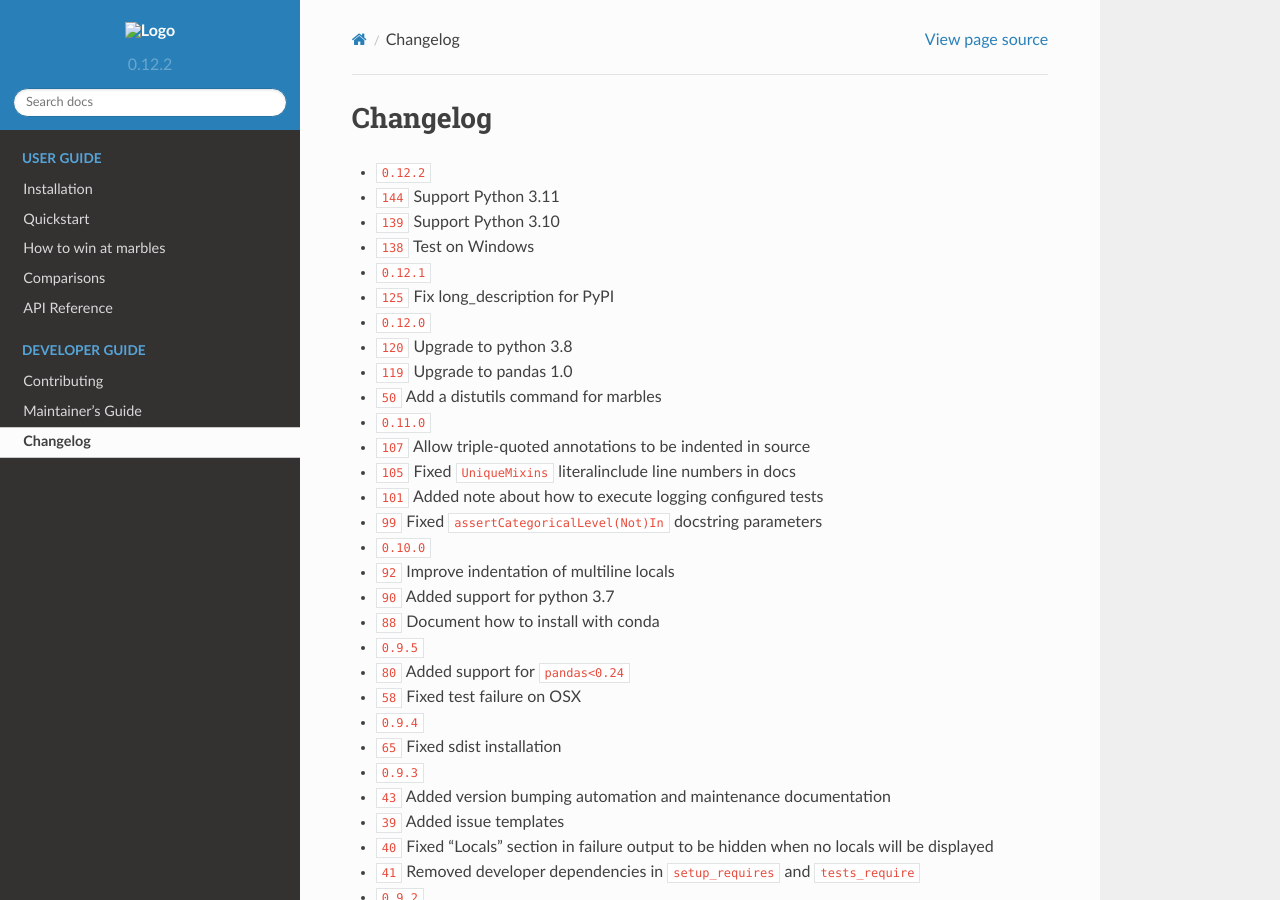
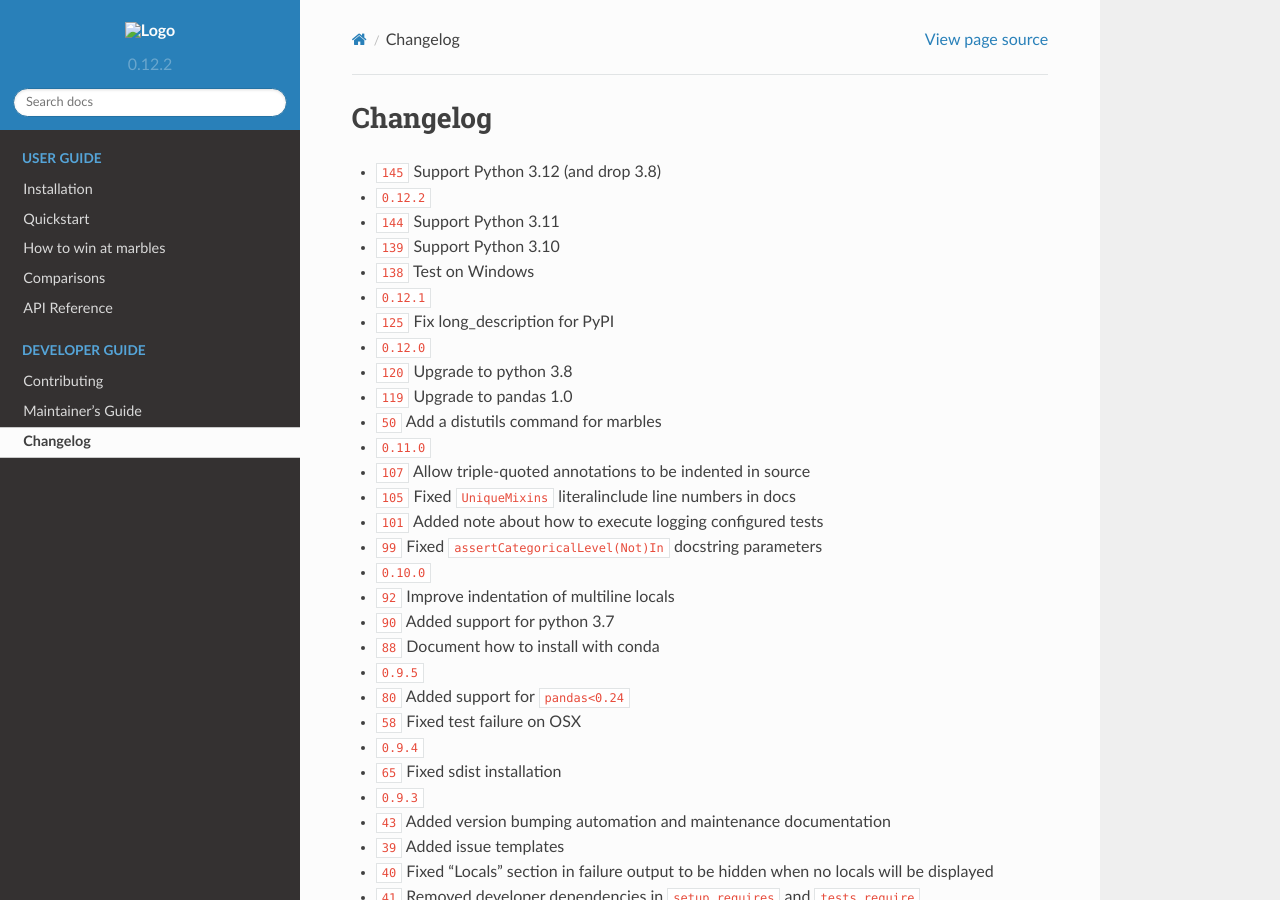
Before and after one commit to twosigma/marbles, a Sphinx documentation site: the page built from docs/changelog.rst, in a window 1280 px wide and 900 px high. Built offline with Sphinx 7.4.7 and the Read the Docs theme 2.0.0, drawn with Linux system fonts in a browser that asks for light colours; cross-references to code outside the pages are shown as plain code; the version number is read from the project's files by our own code.

Commit message:
update changelog

```diff
--- a/docs/changelog.rst
+++ b/docs/changelog.rst
@@ -2,6 +2,7 @@
 Changelog
 =========
 
+* :support:`145` Support Python 3.12 (and drop 3.8)
 * :release:`0.12.2 <2023-12-20>`
 * :support:`144` Support Python 3.11
 * :support:`139` Support Python 3.10
```
